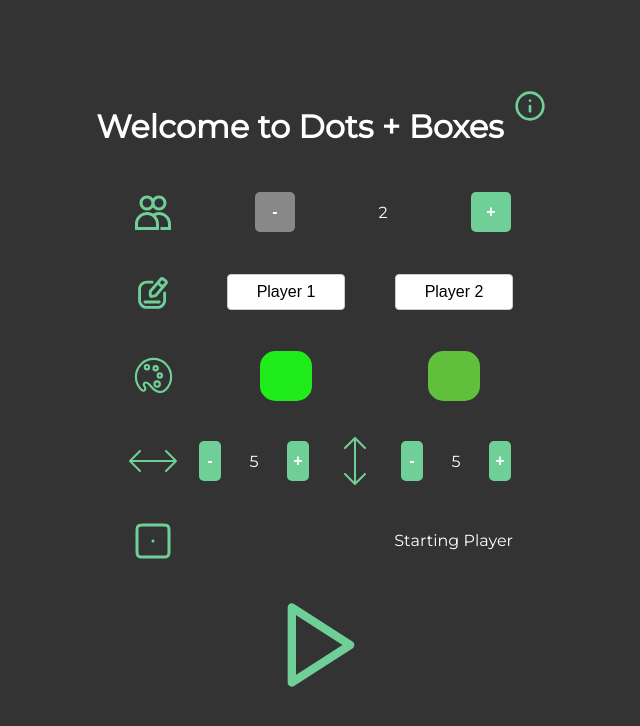
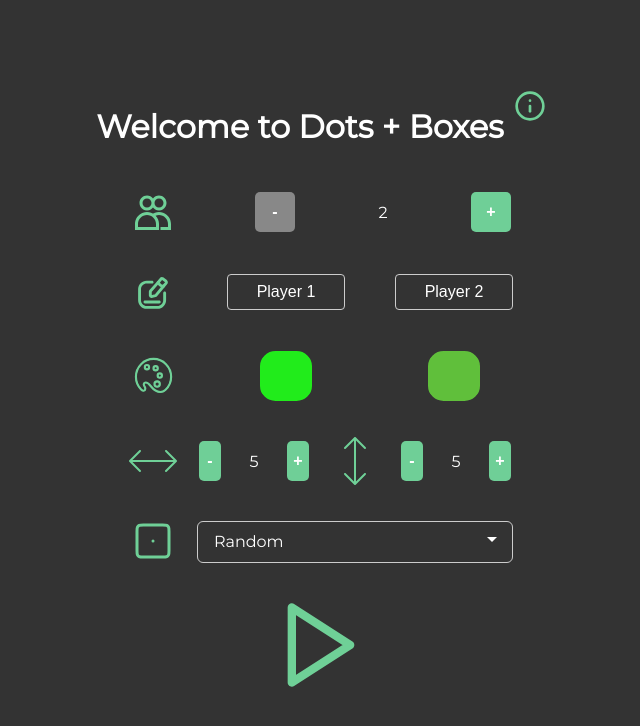
Before and after one commit to harryBedfordSL/dots-and-boxes, a Vue app: page / in a window 1280 px wide. Shown: the top 726 px of the page, without its empty margins (319-959 px from the left). Built offline with nearby package versions, Linux system fonts and the light colour scheme.

Commit message:
create starting player form element

```diff
--- a/src/components/game-form/GameForm.vue
+++ b/src/components/game-form/GameForm.vue
@@ -4,6 +4,7 @@ import NumberOfPlayersVue from './NumberOfPlayers.vue';
 import PlayerNames from './PlayerNames.vue';
 import PlayerColors from './PlayerColors.vue';
 import GridSize from './GridSize.vue';
+import StartingPlayer from './StartingPlayer.vue';
 
 const gameStore = useGameStore();
 </script>
@@ -28,7 +29,7 @@ const gameStore = useGameStore();
     </div>
     <div class="form-item">
       <img src="@/assets/icons/first.svg" class="icon" />
-      Starting Player
+      <StartingPlayer />
     </div>
     <img
       src="@/assets/icons/play.svg"
--- a/src/components/game-form/PlayerNames.vue
+++ b/src/components/game-form/PlayerNames.vue
@@ -30,10 +30,12 @@ input {
   text-align: center;
   font-size: 16px;
   padding: 8px;
-  border: 1px solid #ccc;
+  border: 1px solid var(--border-color);
   border-radius: 4px;
   outline: none;
   transition: border-color 0.2s ease-in-out;
+  background-color: transparent;
+  color: var(--text-color);
 }
 
 input:focus {
--- /dev/null
+++ b/src/components/game-form/StartingPlayer.vue
@@ -0,0 +1,113 @@
+<script setup lang="ts">
+import { useGameStore } from '@/stores/GameStore';
+import { usePlayersStore } from '@/stores/PlayersStore';
+import { computed, ref, type Ref } from 'vue';
+
+const playersStore = usePlayersStore();
+const gameStore = useGameStore();
+
+interface Option {
+  value: string;
+  label: string;
+}
+
+const defaultOption: Option = {
+  value: 'random',
+  label: 'Random'
+};
+
+const options: Ref<Option[]> = computed(() => [
+  defaultOption,
+  ...Object.values(playersStore.players).map((player) => ({
+    value: player.id,
+    label: player.name
+  }))
+]);
+
+const selected: Ref<Option> = computed(() => {
+  return options.value.find(({ value }) => value === gameStore.turn) ?? defaultOption;
+});
+const open = ref(false);
+</script>
+
+<template>
+  <div class="custom-select" @blur="open = false">
+    <div class="selected" :class="{ open }" @click="open = !open">
+      {{ selected.label }}
+    </div>
+    <div class="items" :class="{ selectHide: !open }">
+      <div
+        v-for="option of options"
+        :key="option.value"
+        @click="
+          selected = option;
+          open = false;
+          gameStore.setTurn(option.value);
+        "
+      >
+        {{ option.label }}
+      </div>
+    </div>
+  </div>
+</template>
+
+<style scoped>
+.custom-select {
+  position: relative;
+  width: 100%;
+  text-align: left;
+  font-size: 16px;
+  outline: none;
+  height: 2.5rem;
+  line-height: 2.5rem;
+}
+
+.custom-select .selected {
+  border-radius: 6px;
+  border: 1px solid var(--border-color);
+  padding-left: 1em;
+  cursor: pointer;
+  user-select: none;
+}
+
+.custom-select .selected.open {
+  border: 1px solid var(--border-color);
+  border-radius: 6px 6px 0px 0px;
+}
+
+.custom-select .selected:after {
+  position: absolute;
+  content: '';
+  top: 1rem;
+  right: 1em;
+  width: 0;
+  height: 0;
+  border: 5px solid transparent;
+  border-color: var(--text-color) transparent transparent transparent;
+}
+
+.custom-select .items {
+  border-radius: 0px 0px 6px 6px;
+  overflow: hidden;
+  border: 1px solid var(--border-color);
+  position: absolute;
+  background-color: var(--background-secondary);
+  left: 0;
+  right: 0;
+  z-index: 1;
+}
+
+.custom-select .items div {
+  padding-left: 1em;
+  cursor: pointer;
+  user-select: none;
+}
+
+.custom-select .items div:hover {
+  background-color: var(--background-primary);
+}
+
+.selectHide {
+  display: none;
+}
+</style>
--- a/src/stores/GameStore.ts
+++ b/src/stores/GameStore.ts
@@ -9,7 +9,6 @@ export const useGameStore = defineStore('game', {
         x: 5,
         y: 5
       },
-      playerCount: 2,
       started: false,
       turn: null,
       winner: null
@@ -30,6 +29,9 @@ export const useGameStore = defineStore('game', {
         this.resetGame();
         this.startGame();
       },
+      setTurn(id: string) {
+        this.turn = id;
+      },
       endGame() {
         this.started = false;
         this.turn = null;
--- a/src/types.ts
+++ b/src/types.ts
@@ -7,7 +7,6 @@ export interface Grid {
 
 export interface Game {
     grid: Grid;
-    playerCount: number;
     turn: PlayerId | null;
     started: boolean;
     winner: PlayerId | null;
```
